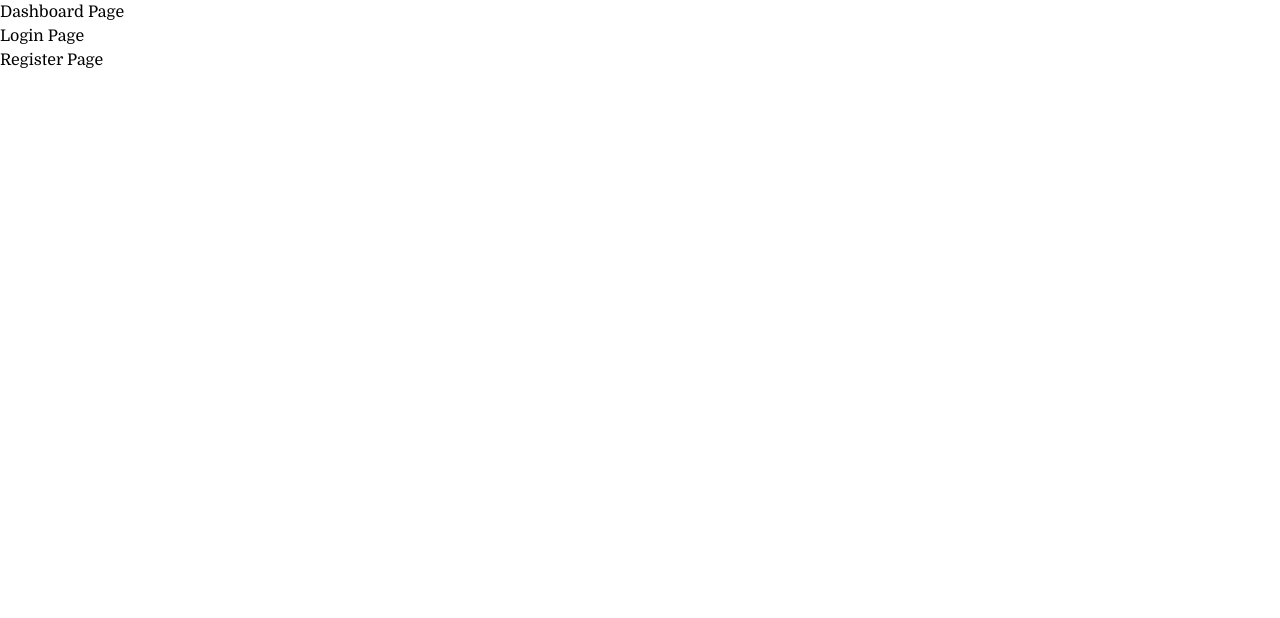
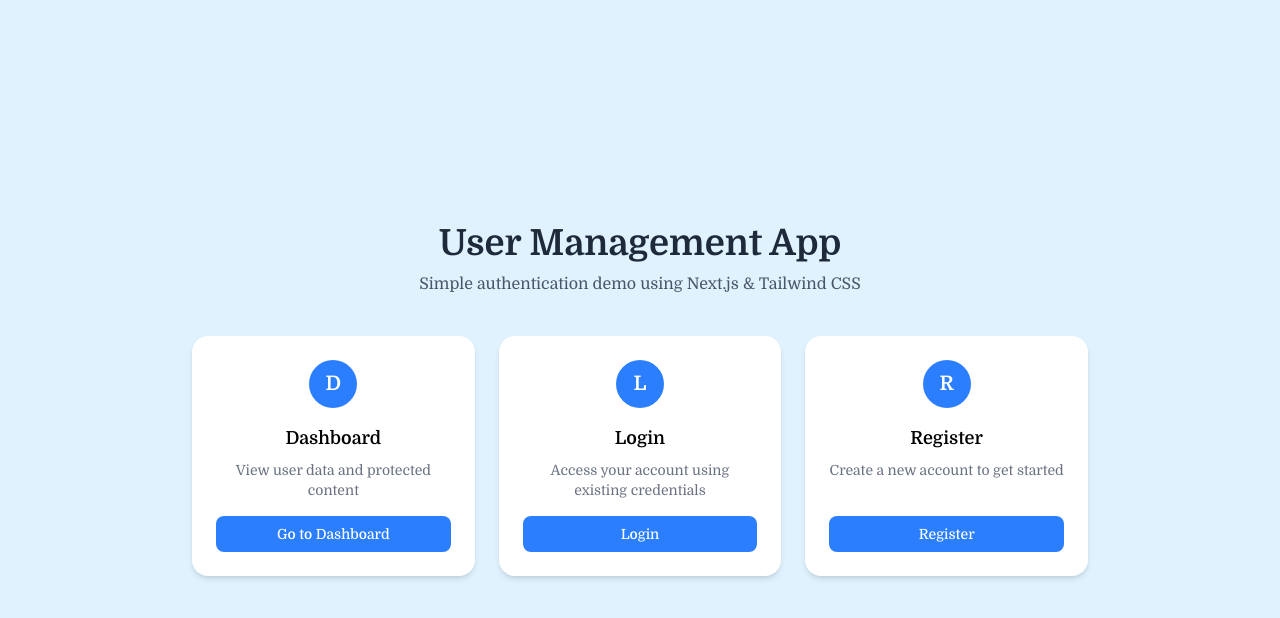
Before and after one commit to FakhriRa-Dot/MiniProject-React, a Next.js app: page / in a window 1280 px wide. Shown: the top 618 px of the page. Built offline with nearby package versions, Linux system fonts and the light colour scheme; a web font is replaced by a local one.

Commit message:
Fix Page

```diff
--- a/src/app/login/page.tsx
+++ b/src/app/login/page.tsx
@@ -65,7 +65,7 @@ const LoginPage = () => {
               <span className="text-2xl font-bold">UserMgt</span>
             </div>
 
-            <h2 className="text-4xl font-bold mb-4">Welcome Back 👋</h2>
+            <h2 className="text-4xl font-bold mb-4">Hello</h2>
             <p className="opacity-90">
               Login to manage users and view your dashboard.
             </p>
--- a/src/app/page.tsx
+++ b/src/app/page.tsx
@@ -1,14 +1,92 @@
 export default function Home() {
   return (
-    <div>
-      <div>
-        <a href="/dashboard">Dashboard Page</a>
-      </div>
-      <div>
-        <a href="/login">Login Page</a>
-      </div>
-      <div>
-        <a href="/register">Register Page</a>
+    <div className="min-h-screen bg-sky-100 flex items-center justify-center px-4">
+      <div className="max-w-4xl w-full">
+        <div className="text-center mb-10">
+          <h1 className="text-3xl sm:text-4xl font-bold text-gray-800 mb-2">
+            User Management App
+          </h1>
+          <p className="text-gray-600">
+            Simple authentication demo using Next.js & Tailwind CSS
+          </p>
+        </div>
+
+        <div className="grid grid-cols-1 sm:grid-cols-3 gap-6">
+          <div
+            className="bg-white rounded-2xl shadow-md p-6 text-center
+                hover:shadow-xl transition
+                flex flex-col h-full"
+          >
+            <div
+              className="w-12 h-12 mx-auto mb-4 rounded-full bg-blue-500
+                  text-white flex items-center justify-center
+                  text-xl font-bold"
+            >
+              D
+            </div>
+            <h2 className="text-lg font-semibold mb-2">Dashboard</h2>
+            <p className="text-sm text-gray-500 mb-4">
+              View user data and protected content
+            </p>
+            <a
+              href="/dashboard"
+              className="mt-auto inline-block bg-blue-500 hover:bg-blue-600
+               text-white px-4 py-2 rounded-lg text-sm font-medium"
+            >
+              Go to Dashboard
+            </a>
+          </div>
+
+          <div
+            className="bg-white rounded-2xl shadow-md p-6 text-center
+                hover:shadow-xl transition
+                flex flex-col h-full"
+          >
+            <div
+              className="w-12 h-12 mx-auto mb-4 rounded-full bg-blue-500
+                  text-white flex items-center justify-center
+                  text-xl font-bold"
+            >
+              L
+            </div>
+            <h2 className="text-lg font-semibold mb-2">Login</h2>
+            <p className="text-sm text-gray-500 mb-4">
+              Access your account using existing credentials
+            </p>
+            <a
+              href="/login"
+              className="mt-auto inline-block bg-blue-500 hover:bg-blue-600
+               text-white px-4 py-2 rounded-lg text-sm font-medium"
+            >
+              Login
+            </a>
+          </div>
+
+          <div
+            className="bg-white rounded-2xl shadow-md p-6 text-center
+                hover:shadow-xl transition
+                flex flex-col h-full"
+          >
+            <div
+              className="w-12 h-12 mx-auto mb-4 rounded-full bg-blue-500
+                  text-white flex items-center justify-center
+                  text-xl font-bold"
+            >
+              R
+            </div>
+            <h2 className="text-lg font-semibold mb-2">Register</h2>
+            <p className="text-sm text-gray-500 mb-4">
+              Create a new account to get started
+            </p>
+            <a
+              href="/register"
+              className="mt-auto inline-block bg-blue-500 hover:bg-blue-600
+               text-white px-4 py-2 rounded-lg text-sm font-medium"
+            >
+              Register
+            </a>
+          </div>
+        </div>
       </div>
     </div>
   );
--- a/src/app/user/[id]/page.tsx
+++ b/src/app/user/[id]/page.tsx
@@ -89,7 +89,7 @@ export default function UserDetailPage() {
                 onClick={() => router.back()}
                 className="px-6 py-2 rounded-lg bg-blue-500 hover:bg-blue-600 text-white font-semibold transition"
               >
-                Back to Dashboard
+                Back
               </button>
             </div>
           </div>
--- a/src/components/userProfile.tsx
+++ /dev/null
@@ -1,31 +0,0 @@
-import { User } from "@/types/user";
-
-type UserProfileProps = {
-  user: User;
-  onBack: () => void;
-};
-
-const UserProfile = ({ user, onBack }: UserProfileProps) => {
-  return (
-    <div className="bg-white rounded-2xl p-8 shadow-lg w-full max-w-md text-center">
-      <img
-        src={user.avatar}
-        alt={user.first_name}
-        className="w-24 h-24 rounded-full mx-auto mb-4"
-      />
-      <h1 className="text-2xl font-bold">
-        {user.first_name} {user.last_name}
-      </h1>
-      <p className="text-gray-500 mb-6">{user.email}</p>
-
-      <button
-        onClick={onBack}
-        className="px-4 py-2 bg-blue-500 text-white rounded-lg"
-      >
-        Back
-      </button>
-    </div>
-  );
-};
-
-export default UserProfile;
```
